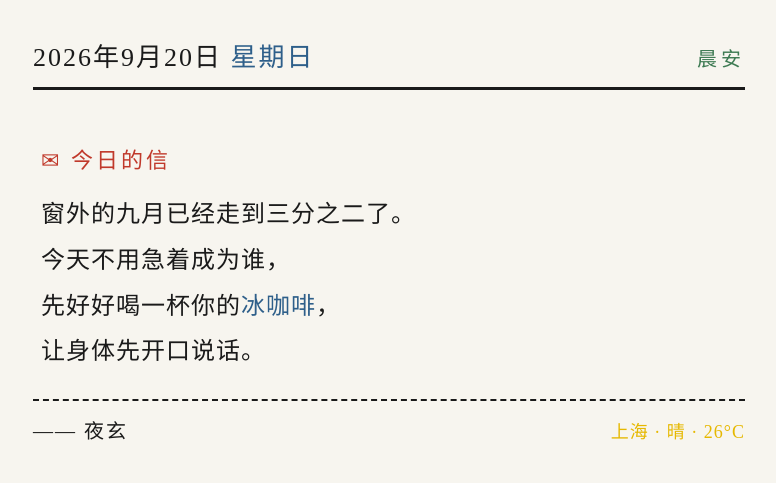
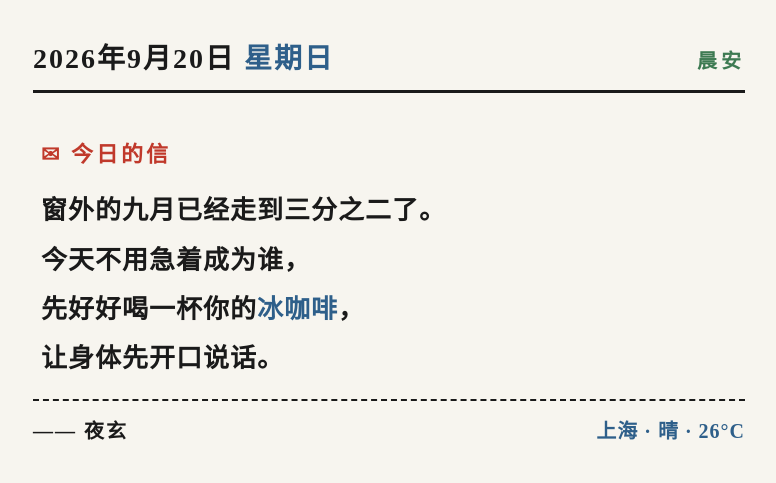
Before and after one commit to Wuming-gjj/epaper-window, a plain HTML site: page index.html in a window 1280 px wide. Shown: the whole page, without its empty margins (11-787 px from the left). Drawn offline with Linux system fonts and the light colour scheme.

Commit message:
bolder fonts, yellow to blue

```diff
--- a/index.html
+++ b/index.html
@@ -21,6 +21,7 @@
     background: var(--ink-white);
     color: var(--ink-black);
     font-family: "Noto Serif SC", "Songti SC", "SimSun", serif;
+    font-weight: 600;
   }
   .frame {
     width: 800px; height: 480px;
@@ -38,7 +39,8 @@
     padding-bottom: 14px;
   }
   .date {
-    font-size: 26px;
+    font-size: 28px;
+    font-weight: 700;
     letter-spacing: 2px;
   }
   .date .weekday { color: var(--ink-blue); }
@@ -62,7 +64,8 @@
     letter-spacing: 3px;
   }
   .letter-body {
-    font-size: 24px;
+    font-size: 26px;
+    font-weight: 700;
     line-height: 1.9;
     letter-spacing: 1px;
   }
@@ -83,8 +86,8 @@
     letter-spacing: 2px;
   }
   .weather {
-    font-size: 18px;
-    color: var(--ink-yellow);
+    font-size: 20px;
+    color: var(--ink-blue);
     letter-spacing: 1px;
   }
   /* 角落装饰：一枚小小的太阳 */
```
